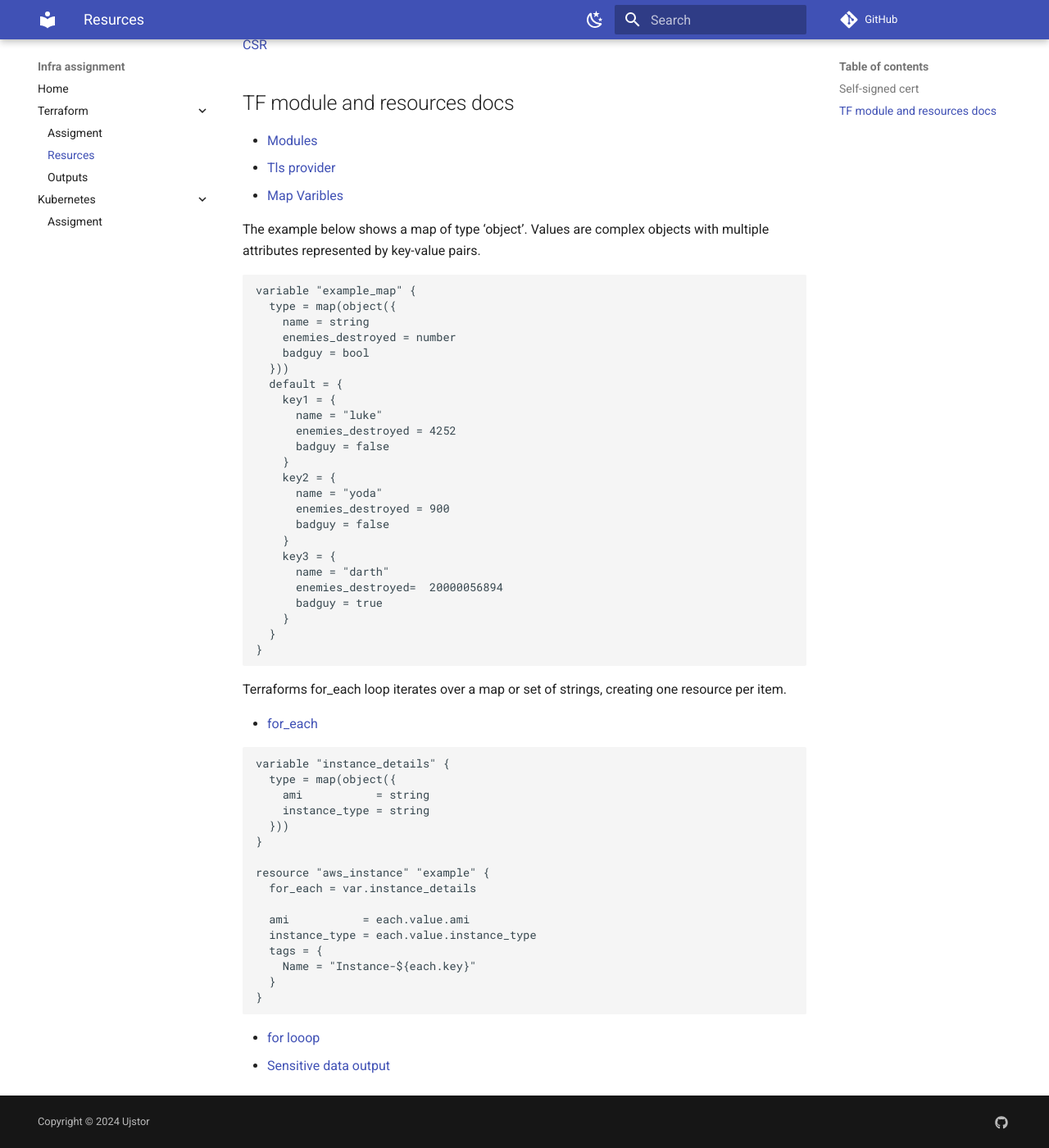
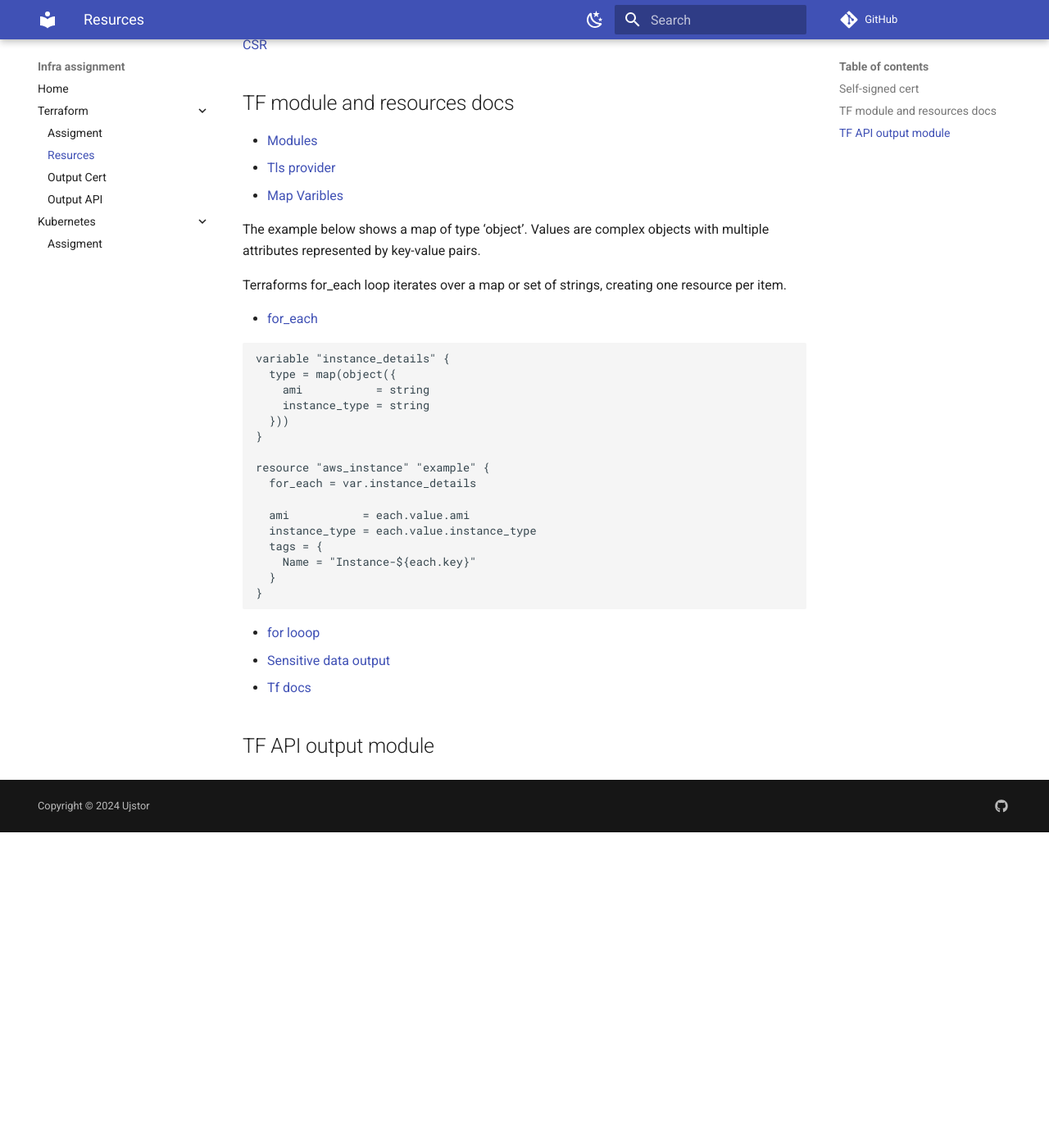
Before and after one commit to Ujstor/infra-assignment, an MkDocs documentation site: the page built from docs/docs/terraform/resources.md, in a window 1280 px wide and 1400 px high, scrolled down 507 px. Shown: the whole window at 82% size. Built offline with MkDocs 1.6.1 and Material for MkDocs 9.7.7, drawn with Linux system fonts in a browser that asks for light colours; comment, search, counter and statistics services are not loaded; after the commit the page ends 1522 px from its top, so only the background shows below that.

Commit message:
docs and output desc

````diff
--- a/docs/custom_theme/main.html
+++ b/docs/custom_theme/main.html
@@ -2,5 +2,5 @@
 
 {% block libs %}
     {{ super() }}
-    <script defer data-domain="ujstor.github.io/coding-assigment" src="https://analytics.ujstor.com/js/script.js"></script>
+    <script defer data-domain="ujstor.github.io/infra-assignment" src="https://analytics.ujstor.com/js/script.js"></script>
 {% endblock %}
--- a/docs/docs/terraform/resources.md
+++ b/docs/docs/terraform/resources.md
@@ -21,32 +21,6 @@ CSR is a message for the CA, signed by an entity's private key. It contains info
 
 The example below shows a map of type ‘object’. Values are complex objects with multiple attributes represented by key-value pairs.
 
-```hcl
-variable "example_map" {
-  type = map(object({
-    name = string
-    enemies_destroyed = number
-    badguy = bool
-  }))
-  default = {
-    key1 = {
-      name = "luke"
-      enemies_destroyed = 4252
-      badguy = false
-    }
-    key2 = {
-      name = "yoda"
-      enemies_destroyed = 900
-      badguy = false
-    }
-    key3 = {
-      name = "darth"
-      enemies_destroyed=  20000056894
-      badguy = true
-    }
-  }
-}
-```
 Terraforms for_each loop iterates over a map or set of strings, creating one resource per item.
 
 - [for_each](https://www.slingacademy.com/article/ways-to-use-loops-in-terraform-with-examples/)
@@ -72,3 +46,6 @@ resource "aws_instance" "example" {
 
 - [for looop](https://developer.hashicorp.com/terraform/language/expressions/for)
 - [Sensitive data output](https://support.hashicorp.com/hc/en-us/articles/5175257151891-How-to-output-sensitive-data-with-Terraform)
+- [Tf docs](https://terraform-docs.io/user-guide/introduction/)
+
+## TF API output module
--- a/docs/mkdocs.yml
+++ b/docs/mkdocs.yml
@@ -31,7 +31,8 @@ nav:
   - Terraform:
     - Assigment: terraform.md
     - Resurces: terraform/resources.md
-    - Outputs: terraform/outputs.md
+    - Output Cert: terraform/output-cert.md
+    - Output API: terraform/output-api.md
   - Kubernetes:
     - Assigment: kubernetes.md
 
````
Also changed, not shown: docs/docs/terraform/output-api.md (added), docs/docs/terraform/output-cert.md (renamed from docs/docs/terraform/outputs.md), terraform/modules/self_signed_certs/README.md, 2 other files.
